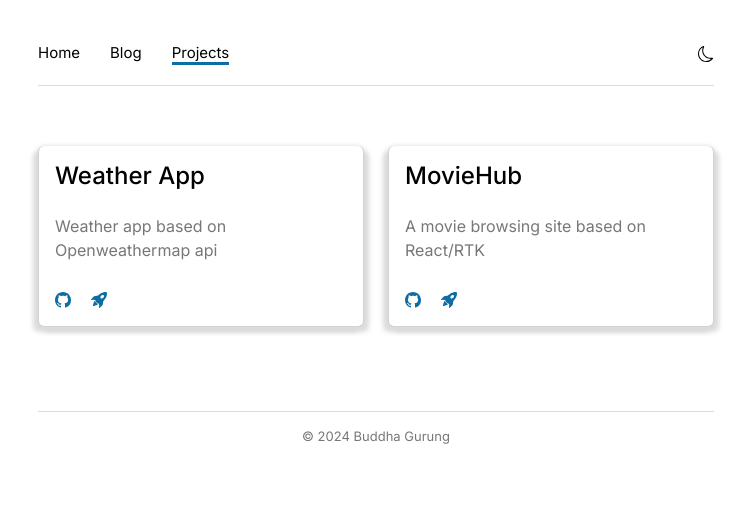
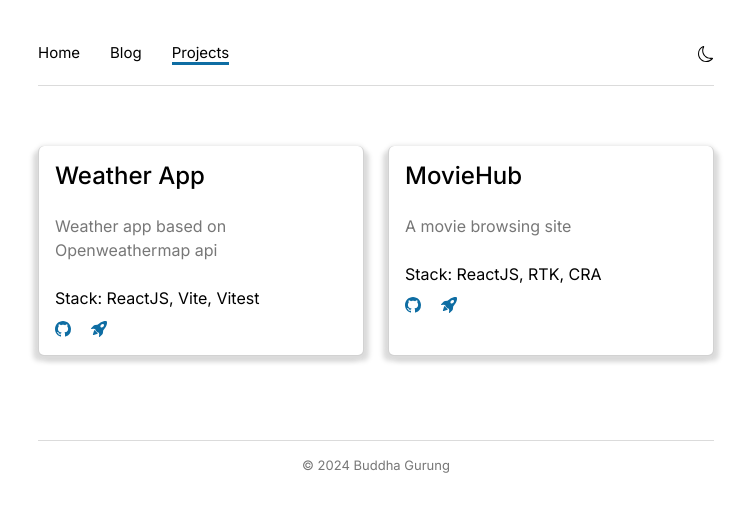
Before and after one commit to buddhagrg/portfolio, a Next.js app: page /projects in a window 1280 px wide. Shown: the top 512 px of the page, without its empty margins (264-1015 px from the left). Built offline with nearby package versions, Linux system fonts and the light colour scheme.

Commit message:
add tech stack matter in project file

```diff
--- a/content/projects/rtk-based-movie-browsing-site.md
+++ b/content/projects/rtk-based-movie-browsing-site.md
@@ -1,8 +1,9 @@
 ---
 category: "project"
 title: "MovieHub"
-subtitle: "A movie browsing site based on React/RTK"
+subtitle: "A movie browsing site"
 code: "https://github.com/buddhagrg/moviehub"
 demo: "https://moviehub-rtk.netlify.app/"
 date: "2023-05-01"
+stack: "ReactJS, RTK, CRA"
 ---
--- a/content/projects/weather-app.md
+++ b/content/projects/weather-app.md
@@ -4,4 +4,5 @@ subtitle: "Weather app based on Openweathermap api"
 code: "https://github.com/buddhagrg/weather-app"
 demo: "https://weather-check-netlify.netlify.app/"
 date: "2024-05-01"
+stack: "ReactJS, Vite, Vitest"
 ---
--- a/src/app/globals.css
+++ b/src/app/globals.css
@@ -181,3 +181,8 @@ footer {
     text-decoration: none;
     border-bottom: 1px solid var(--border-color);
 }
+
+.project-stack {
+    color: var(--text-color);
+    margin-bottom: 5px;
+}
--- a/src/components/ProjectItem.jsx
+++ b/src/components/ProjectItem.jsx
@@ -3,13 +3,14 @@
 import { Card, Col } from "react-bootstrap";
 import { BsGithub, BsFillRocketTakeoffFill } from "react-icons/bs";
 
-export default function ProjectItem({ title, subtitle, code, demo }) {
+export default function ProjectItem({ title, subtitle, code, demo, stack }) {
     return (
         <Col lg={6} sm={12} className="mb-4">
-            <Card className="project-item">
+            <Card className="project-item h-100">
                 <Card.Body>
                     <h4>{title}</h4>
                     <p className="my-4">{subtitle}</p>
+                    <div className="project-stack">Stack: {` `}{stack}</div>
                     <div className="d-flex">
                         <a className="project-link" href={code}>
                             <BsGithub />
--- a/src/util/Util.js
+++ b/src/util/Util.js
@@ -56,14 +56,15 @@ export const getProjectMetadata = () => {
 
     const projects = markdownProjects.map(filename => {
         const fileContents = fs.readFileSync(path.join(BASE_PATH, PROJECT_PATH, filename), 'utf8');
-        const { data: { title, subtitle, code, demo, date } } = matter(fileContents);
+        const { data: { title, subtitle, code, demo, date, stack } } = matter(fileContents);
 
         return {
             title,
             subtitle,
             code,
             demo,
-            date
+            date,
+            stack
         }
     }).filter(Boolean);
 
```
